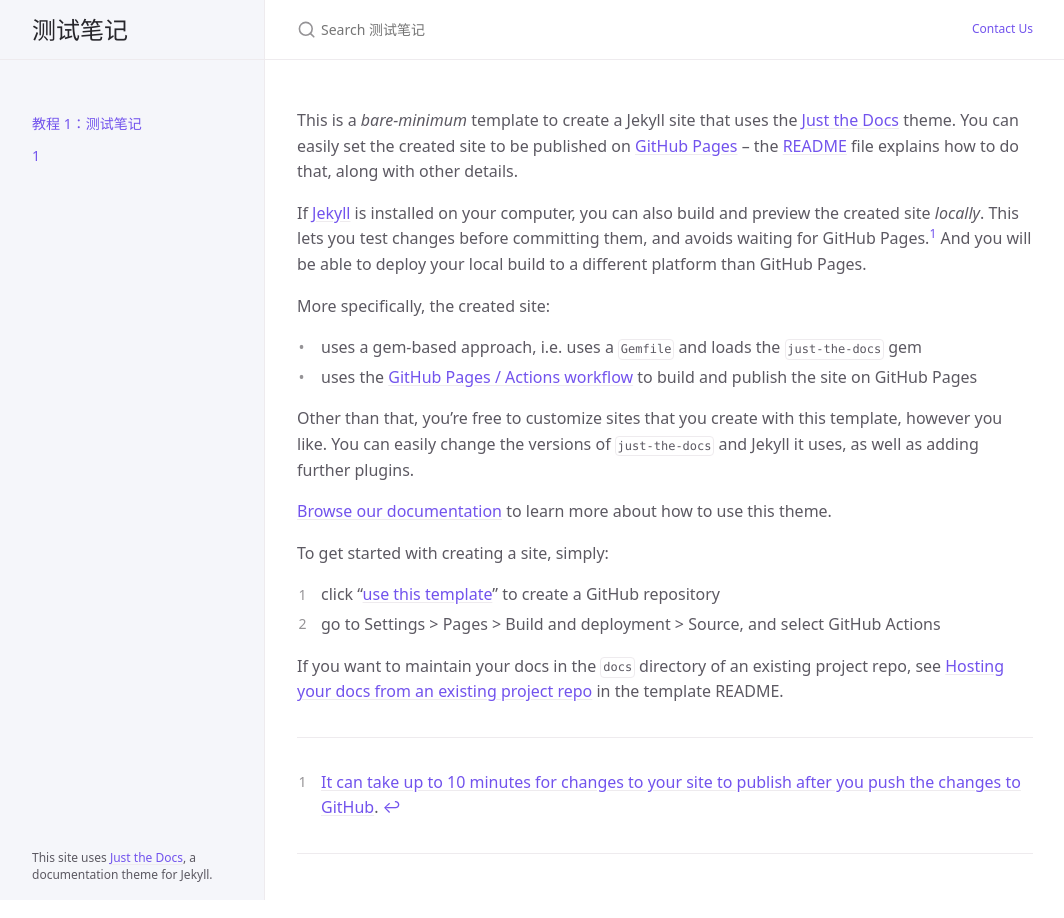
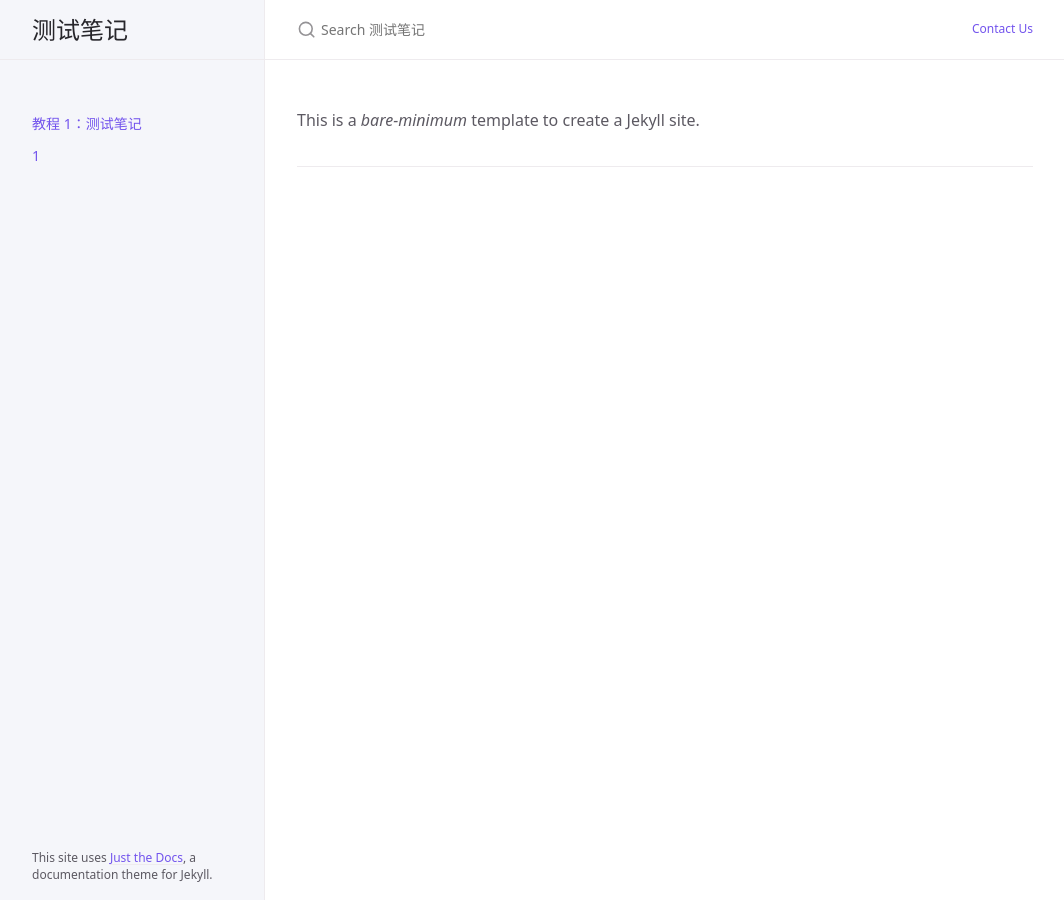
Before and after one commit to ptsch1979/gee, a Jekyll site: the page built from index.md, in a window 1280 px wide. Shown: the whole page, without its empty margins (107-1171 px from the left). Built offline with Jekyll 4.4.1, drawn with Linux system fonts in a browser that asks for light colours; cached includes are drawn as plain includes.

Commit message:
Update index.md

```diff
--- a/index.md
+++ b/index.md
@@ -3,33 +3,4 @@ layout: default
 title: "1"
 ---
 
-This is a *bare-minimum* template to create a Jekyll site that uses the [Just the Docs] theme. You can easily set the created site to be published on [GitHub Pages] – the [README] file explains how to do that, along with other details.
-
-If [Jekyll] is installed on your computer, you can also build and preview the created site *locally*. This lets you test changes before committing them, and avoids waiting for GitHub Pages.[^1] And you will be able to deploy your local build to a different platform than GitHub Pages.
-
-More specifically, the created site:
-
-- uses a gem-based approach, i.e. uses a `Gemfile` and loads the `just-the-docs` gem
-- uses the [GitHub Pages / Actions workflow] to build and publish the site on GitHub Pages
-
-Other than that, you're free to customize sites that you create with this template, however you like. You can easily change the versions of `just-the-docs` and Jekyll it uses, as well as adding further plugins.
-
-[Browse our documentation][Just the Docs] to learn more about how to use this theme.
-
-To get started with creating a site, simply:
-
-1. click "[use this template]" to create a GitHub repository
-2. go to Settings > Pages > Build and deployment > Source, and select GitHub Actions
-
-If you want to maintain your docs in the `docs` directory of an existing project repo, see [Hosting your docs from an existing project repo](https://github.com/just-the-docs/just-the-docs-template/blob/main/README.md#hosting-your-docs-from-an-existing-project-repo) in the template README.
-
-----
-
-[^1]: [It can take up to 10 minutes for changes to your site to publish after you push the changes to GitHub](https://docs.github.com/en/pages/setting-up-a-github-pages-site-with-jekyll/creating-a-github-pages-site-with-jekyll#creating-your-site).
-
-[Just the Docs]: https://just-the-docs.github.io/just-the-docs/
-[GitHub Pages]: https://docs.github.com/en/pages
-[README]: https://github.com/just-the-docs/just-the-docs-template/blob/main/README.md
-[Jekyll]: https://jekyllrb.com
-[GitHub Pages / Actions workflow]: https://github.blog/changelog/2022-07-27-github-pages-custom-github-actions-workflows-beta/
-[use this template]: https://github.com/just-the-docs/just-the-docs-template/generate
+This is a *bare-minimum* template to create a Jekyll site.
```
